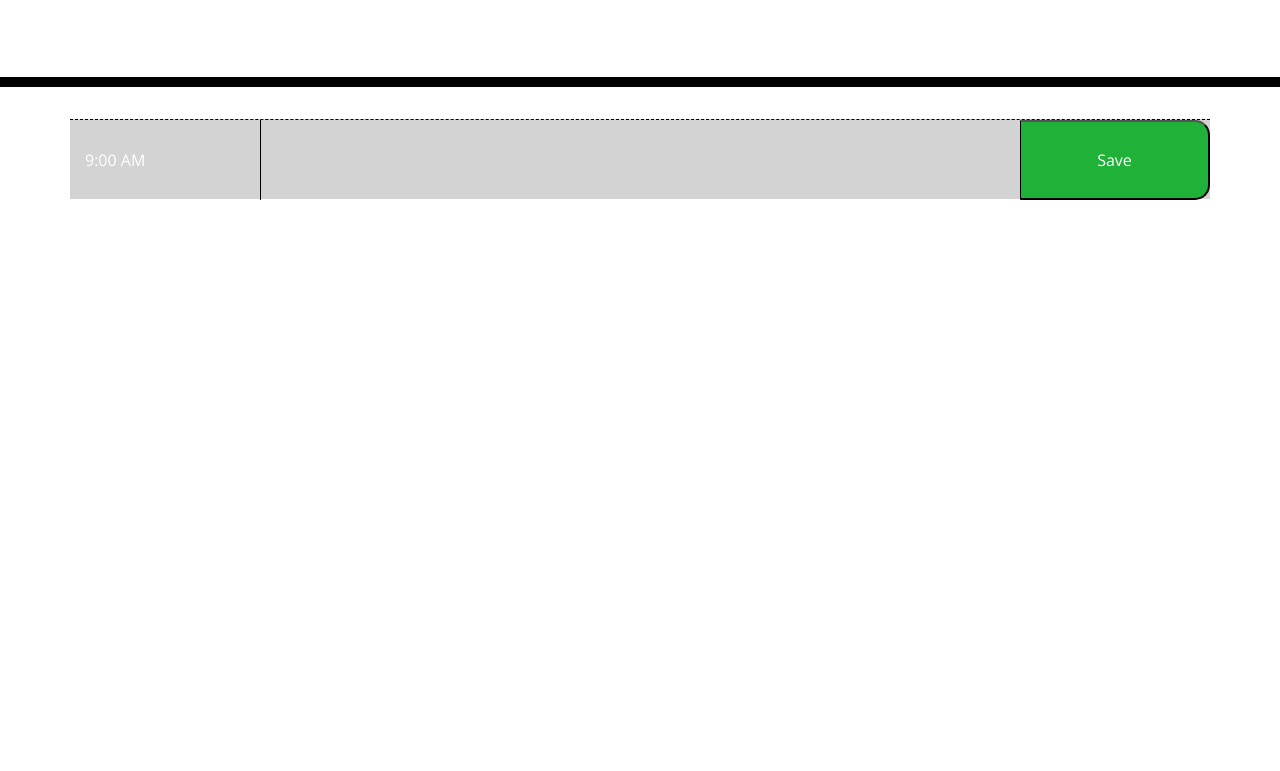
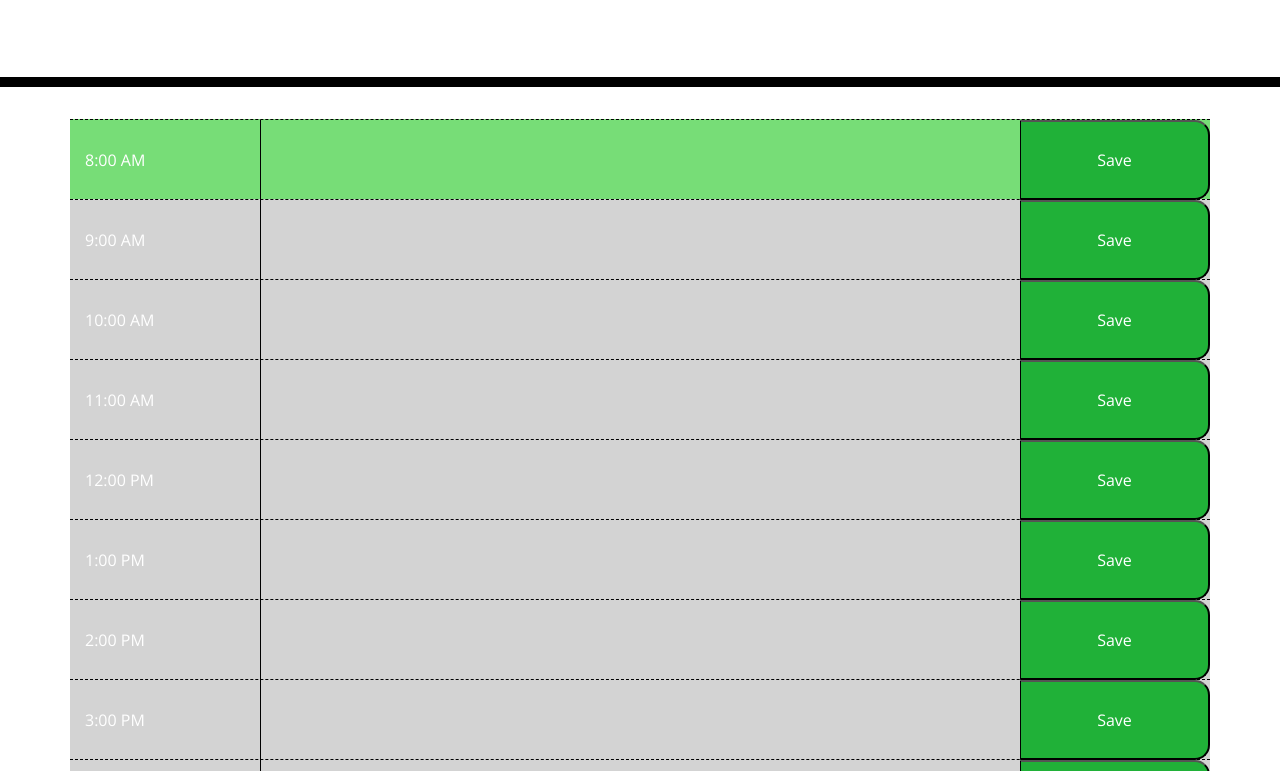
Before and after one commit to telder55/day-planner, a plain HTML site: page index.html in a window 1280 px wide. Shown: the part 181-952 px from the top of the page. Before the commit the page ends 800 px from the top, so only its background shows below. Drawn offline with nearby package versions, Linux system fonts and the light colour scheme.

Commit message:
Classes added based on past present and future is working

```diff
--- a/assets/js/script.js
+++ b/assets/js/script.js
@@ -4,33 +4,46 @@ Homework Notes
 - Need to use local storage for saving in text.
 - Need to use Moment.JS to get the times.
 */
+var eightAM = document.getElementById("8");
+var nineAM = document.getElementById("09");
+var tenAM = document.getElementById("10");
+var elevenAM = document.getElementById("11");
+var twelvePM = document.getElementById("12");
+var onePM = document.getElementById("13");
+var twoPM = document.getElementById("14");
+var threePM = document.getElementById("15");
+var fourPM = document.getElementById("16");
+var fivePM = document.getElementById("17");
 
-var nineAM = document.getElementById("9");
 
 // Array for time block hours
-
-var hourBlockArray = [nineAM];
+var hourBlockArray = [eightAM, nineAM, tenAM, elevenAM, twelvePM, onePM, twoPM, threePM, fourPM, fivePM];
 
 function timeCheck() {
-    console.log("Howdy");
     // Getting Hour as a single number
     var currentHour = moment().toString().split(" ")[4].split(":")[0];
-    console.log(currentHour);
 
     for (var i = 0; i < hourBlockArray.length; i++) {
-        // Getting hour in number for each block
+        // Getting hour in number for each hour block in the array
         var currentHourBlock = hourBlockArray[i].getAttribute("id");
-
-        // Console Logs to make sure these are numbers
         console.log(currentHourBlock);
         console.log(currentHour);
 
-        // Compare times and add class
+        // If current hour bock is less then current hour apply class "past"
+        if (currentHourBlock < currentHour) {
+            hourBlockArray[i].classList.add("past");
+        }
+        else if (currentHourBlock > currentHour) {
+            hourBlockArray[i].classList.add("future");
 
-        if (currentHourBlock > currentHour) {
-            nineAM.classList.add("past");
+        } else {
+            hourBlockArray[i].classList.add("present");
+        }
 
-        }
+        // Compare times and add class of past if current hour is larger
+
+
+
     }
 
 
--- a/index.html
+++ b/index.html
@@ -21,14 +21,76 @@
   </header>
   <div class="container">
     <!-- Timeblocks go here -->
-    <div class="row hour" id="9">
+    <div class="row hour" id="8">
+      <div class="col-sm-2 row-height">
+        <p>8:00 AM</p>
+      </div>
+        <textarea class = "col-sm-8" name="" id="" cols="1" rows="2"></textarea>
+        <button class="col-sm-2 saveBtn">Save</button>
+    </div>
+    <div class="row hour" id="09">
       <div class="col-sm-2 row-height">
         <p>9:00 AM</p>
       </div>
         <textarea class = "col-sm-8" name="" id="" cols="1" rows="2"></textarea>
         <button class="col-sm-2 saveBtn">Save</button>
     </div>
-
+    <div class="row hour" id="10">
+      <div class="col-sm-2 row-height">
+        <p>10:00 AM</p>
+      </div>
+        <textarea class = "col-sm-8" name="" id="" cols="1" rows="2"></textarea>
+        <button class="col-sm-2 saveBtn">Save</button>
+    </div>
+    <div class="row hour" id="11">
+      <div class="col-sm-2 row-height">
+        <p>11:00 AM</p>
+      </div>
+        <textarea class = "col-sm-8" name="" id="" cols="1" rows="2"></textarea>
+        <button class="col-sm-2 saveBtn">Save</button>
+    </div>
+    <div class="row hour" id="12">
+      <div class="col-sm-2 row-height">
+        <p>12:00 PM</p>
+      </div>
+        <textarea class = "col-sm-8" name="" id="" cols="1" rows="2"></textarea>
+        <button class="col-sm-2 saveBtn">Save</button>
+    </div>
+    <div class="row hour" id="13">
+      <div class="col-sm-2 row-height">
+        <p>1:00 PM</p>
+      </div>
+        <textarea class = "col-sm-8" name="" id="" cols="1" rows="2"></textarea>
+        <button class="col-sm-2 saveBtn">Save</button>
+    </div>
+    <div class="row hour" id="14">
+      <div class="col-sm-2 row-height">
+        <p>2:00 PM</p>
+      </div>
+        <textarea class = "col-sm-8" name="" id="" cols="1" rows="2"></textarea>
+        <button class="col-sm-2 saveBtn">Save</button>
+    </div>
+    <div class="row hour" id="15">
+      <div class="col-sm-2 row-height">
+        <p>3:00 PM</p>
+      </div>
+        <textarea class = "col-sm-8" name="" id="" cols="1" rows="2"></textarea>
+        <button class="col-sm-2 saveBtn">Save</button>
+    </div>
+    <div class="row hour" id="16">
+      <div class="col-sm-2 row-height">
+        <p>4:00 PM</p>
+      </div>
+        <textarea class = "col-sm-8" name="" id="" cols="1" rows="2"></textarea>
+        <button class="col-sm-2 saveBtn">Save</button>
+    </div>
+    <div class="row hour" id="17">
+      <div class="col-sm-2 row-height">
+        <p>5:00 PM</p>
+      </div>
+        <textarea class = "col-sm-8" name="" id="" cols="1" rows="2"></textarea>
+        <button class="col-sm-2 saveBtn">Save</button>
+    </div>
 
   </div>
 
```
